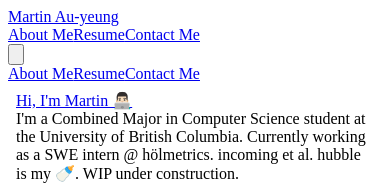
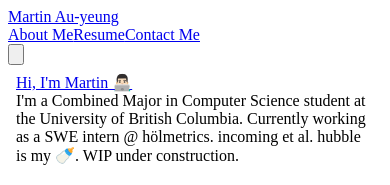
Before and after one commit to Foamyseal/foamyseal.github.io, a Next.js app: page / in a window 390 px wide. Shown: the top 185 px of the page. Built offline with nearby package versions, Linux system fonts and the light colour scheme.

Commit message:
fix mobile menu

```diff
--- a/components/header.tsx
+++ b/components/header.tsx
@@ -3,7 +3,7 @@ import { useState } from "react";
 
 export const Header = () => {
 
-  const [mobileMenuOpen, setMobileMenuOpen] = useState(true);
+  const [mobileMenuOpen, setMobileMenuOpen] = useState(false);
 
   return (
     <div className="relative bg-white border-b">
```
